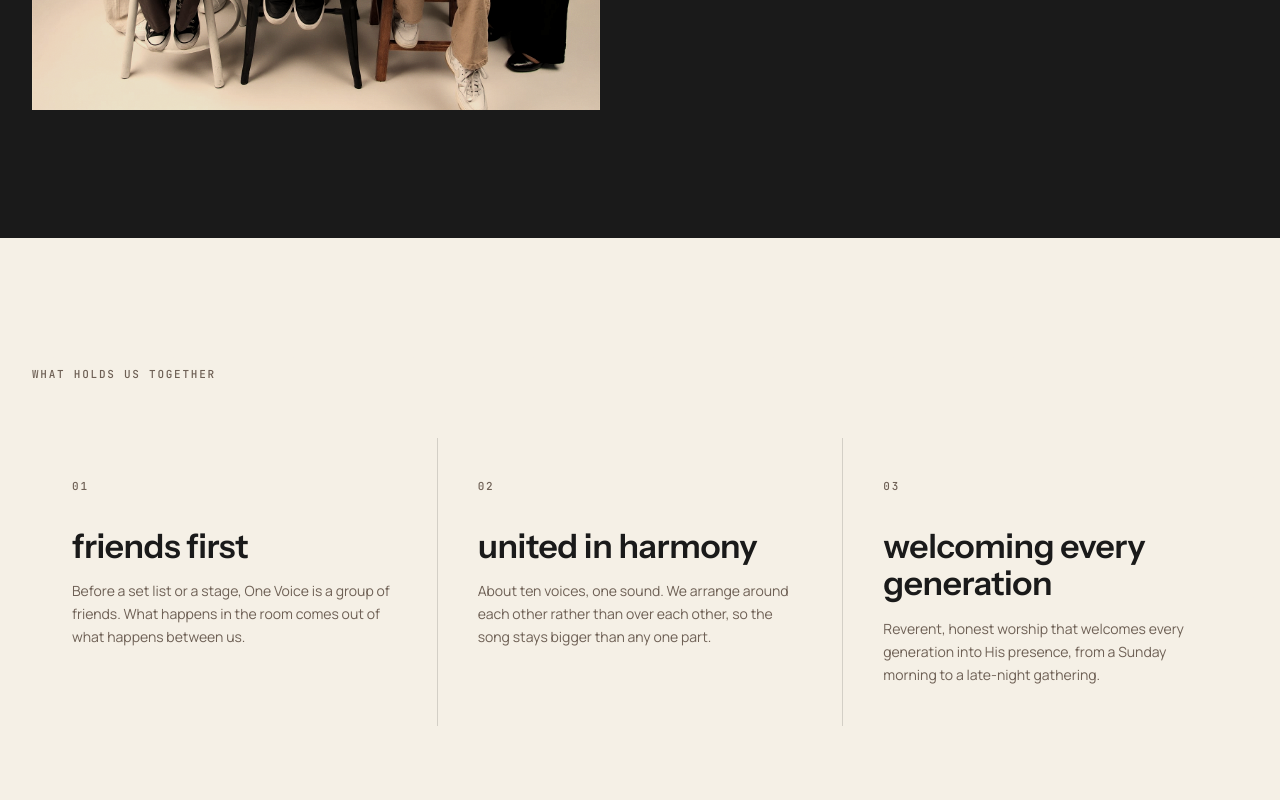
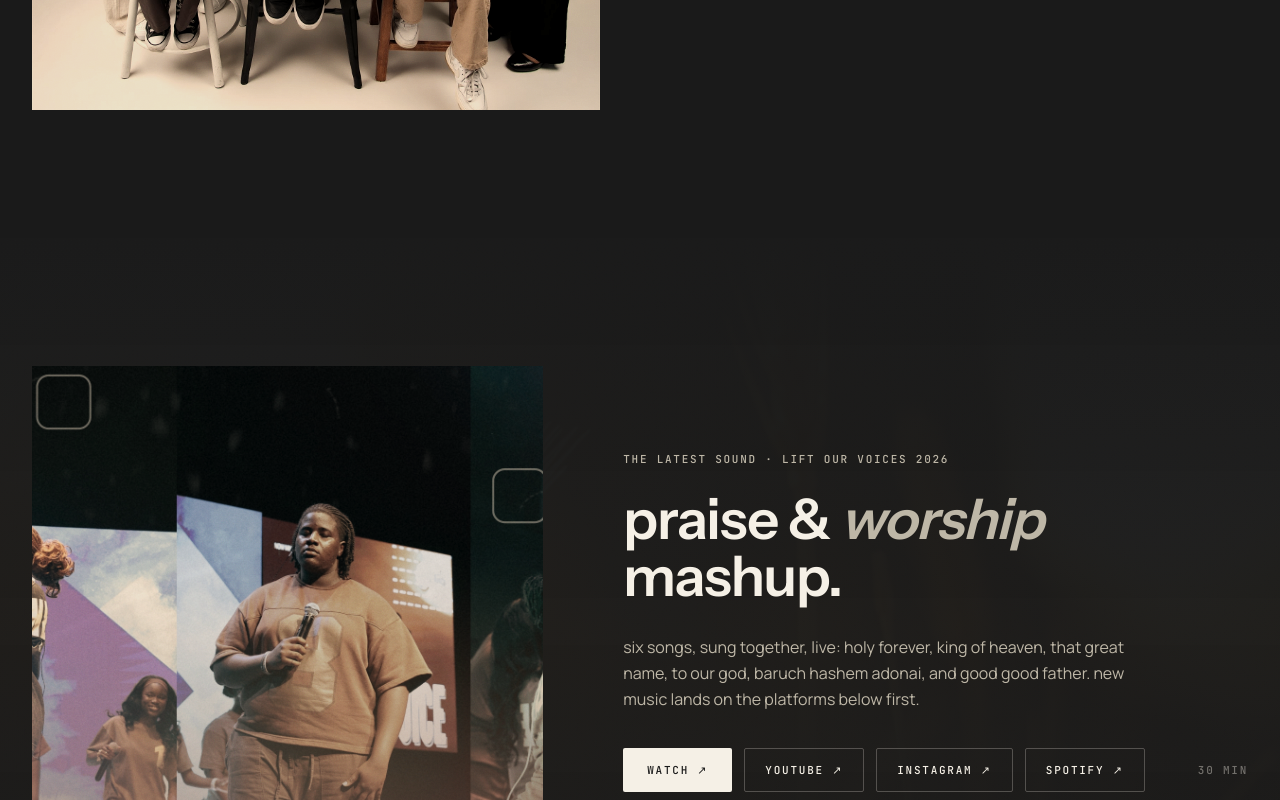
Before and after one commit to eayanwale/onevoice-website, a Next.js app: page / in a window 1280 px wide. Shown: the part 2000-2800 px from the top of the page. Built offline with nearby package versions, Linux system fonts and the light colour scheme.

Commit message:
feat: drop core values and second verse sections

```diff
--- a/app/about/page.tsx
+++ b/app/about/page.tsx
@@ -1,7 +1,7 @@
 import type { Metadata } from "next";
 import Link from "next/link";
 import PageHero from "@/components/PageHero";
-import Values from "@/components/sections/Values";
+import Voices from "@/components/sections/Voices";
 import ScrollReveals from "@/components/ScrollReveals";
 
 export const metadata: Metadata = {
@@ -50,7 +50,7 @@ export default function AboutPage() {
         </div>
       </section>
 
-      <Values overline="core values" layout="rows" />
+      <Voices />
 
       <section className="on-sand relative overflow-hidden py-24 text-center sm:py-32">
         <div className="grain" aria-hidden="true" />
--- a/app/page.tsx
+++ b/app/page.tsx
@@ -1,10 +1,8 @@
 import Entrance from "@/components/sections/Entrance";
 import VerseBand from "@/components/sections/VerseBand";
 import Statement from "@/components/sections/Statement";
-import Values from "@/components/sections/Values";
 import LatestWork from "@/components/sections/LatestWork";
 import VisualWorld from "@/components/sections/VisualWorld";
-import Words from "@/components/sections/Words";
 import Invitation from "@/components/sections/Invitation";
 import ScrollReveals from "@/components/ScrollReveals";
 
@@ -14,10 +12,8 @@ export default function Home() {
       <Entrance />
       <VerseBand />
       <Statement />
-      <Values />
       <LatestWork />
       <VisualWorld />
-      <Words />
       <Invitation />
       <ScrollReveals />
     </main>
--- a/components/about/CoreValues.tsx
+++ /dev/null
@@ -1,39 +0,0 @@
-const VALUES = [
-  {
-    label: "friends",
-    body: "before anything else, we know each other. the music comes second.",
-  },
-  {
-    label: "united in harmony",
-    body: "different voices, same song — that’s the whole idea.",
-  },
-  {
-    label: "declaring the love of the Lord",
-    body: "everything we make is pointed at one thing.",
-  },
-];
-
-export default function CoreValues() {
-  return (
-    <section className="relative bg-off-white px-6 py-24 sm:px-10 sm:py-32">
-      <div className="mx-auto max-w-6xl">
-        <div data-reveal className="label-text mb-14 text-deep-brown">
-          what we stand on
-        </div>
-        <div className="grid gap-12 sm:grid-cols-3 sm:gap-8">
-          {VALUES.map((value) => (
-            <div key={value.label} data-reveal>
-              <div className="mb-6 h-[3px] w-10 bg-deep-brown" />
-              <h3 className="mb-3 text-[22px] font-semibold leading-[1.15] text-charcoal sm:text-[26px]">
-                {value.label}
-              </h3>
-              <p className="text-[15px] leading-[1.65] text-deep-brown/80">
-                {value.body}
-              </p>
-            </div>
-          ))}
-        </div>
-      </div>
-    </section>
-  );
-}
--- a/components/sections/Values.tsx
+++ /dev/null
@@ -1,56 +0,0 @@
-const VALUES = [
-  {
-    title: "friends first",
-    body: "Before a set list or a stage, One Voice is a group of friends. What happens in the room comes out of what happens between us.",
-  },
-  {
-    title: "united in harmony",
-    body: "About ten voices, one sound. We arrange around each other rather than over each other, so the song stays bigger than any one part.",
-  },
-  {
-    title: "welcoming every generation",
-    body: "Reverent, honest worship that welcomes every generation into His presence, from a Sunday morning to a late-night gathering.",
-  },
-];
-
-export default function Values({
-  overline = "what holds us together",
-  layout = "grid",
-}: {
-  overline?: string;
-  layout?: "grid" | "rows";
-}) {
-  const isRows = layout === "rows";
-
-  return (
-    <section className="on-bone relative overflow-hidden py-24 sm:py-32">
-      <div className="grain" aria-hidden="true" />
-      <div className="relative mx-auto max-w-shell px-5 sm:px-8">
-        <p data-reveal className="label-text text-muted">
-          {overline}
-        </p>
-        <div
-          className={`mt-14 bg-ink/15 ${isRows ? "space-y-px" : "grid gap-px sm:grid-cols-3"}`}
-        >
-          {VALUES.map((value, i) => (
-            <div
-              key={value.title}
-              data-reveal
-              className={
-                isRows
-                  ? "grid gap-4 bg-surface p-8 sm:grid-cols-[8rem_1fr_1.4fr] sm:items-baseline sm:p-10"
-                  : "bg-surface p-8 sm:p-10"
-              }
-            >
-              <p className="label-text text-muted">0{i + 1}</p>
-              <h3 className={`display-md ${isRows ? "" : "mt-8"}`}>{value.title}</h3>
-              <p className={`text-sm leading-relaxed text-muted ${isRows ? "" : "mt-4"}`}>
-                {value.body}
-              </p>
-            </div>
-          ))}
-        </div>
-      </div>
-    </section>
-  );
-}
--- a/components/sections/Words.tsx
+++ /dev/null
@@ -1,22 +0,0 @@
-export default function Words() {
-  return (
-    <section className="on-sand relative overflow-hidden py-24 sm:py-32">
-      <div className="grain" aria-hidden="true" />
-      <div className="relative mx-auto max-w-3xl px-5 sm:px-8">
-        <p data-reveal className="label-text text-muted">
-          the word
-        </p>
-        <blockquote data-reveal className="display-md mt-7">
-          &ldquo;let the word of Christ dwell in you richly, teaching and
-          admonishing one another in all wisdom,{" "}
-          <span className="accent-word text-deep-brown">singing</span>{" "}
-          psalms and hymns and spiritual songs, with thankfulness in your
-          hearts to God.&rdquo;
-        </blockquote>
-        <p data-reveal className="mt-6 label-text text-muted">
-          colossians 3:16
-        </p>
-      </div>
-    </section>
-  );
-}
```
